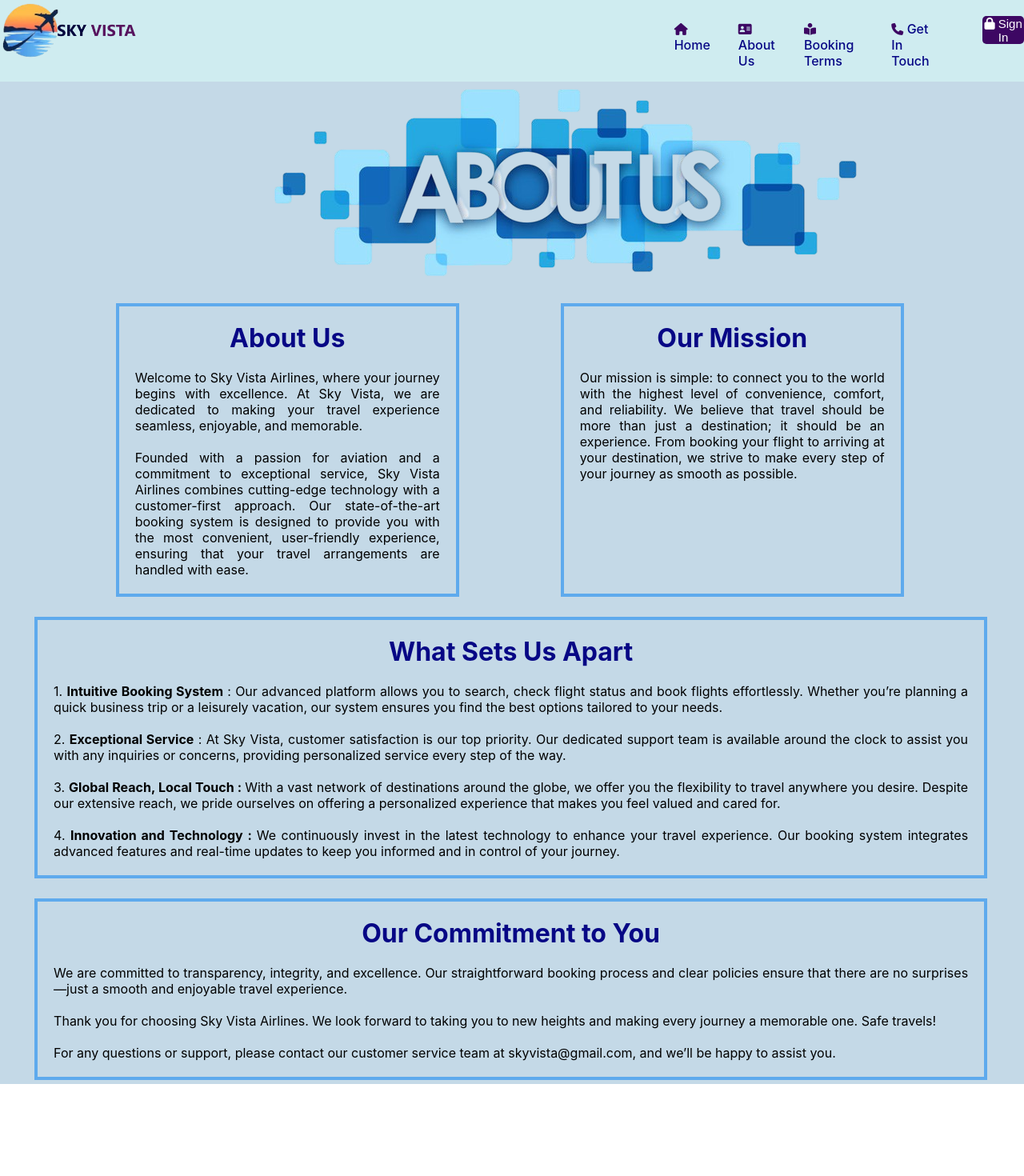
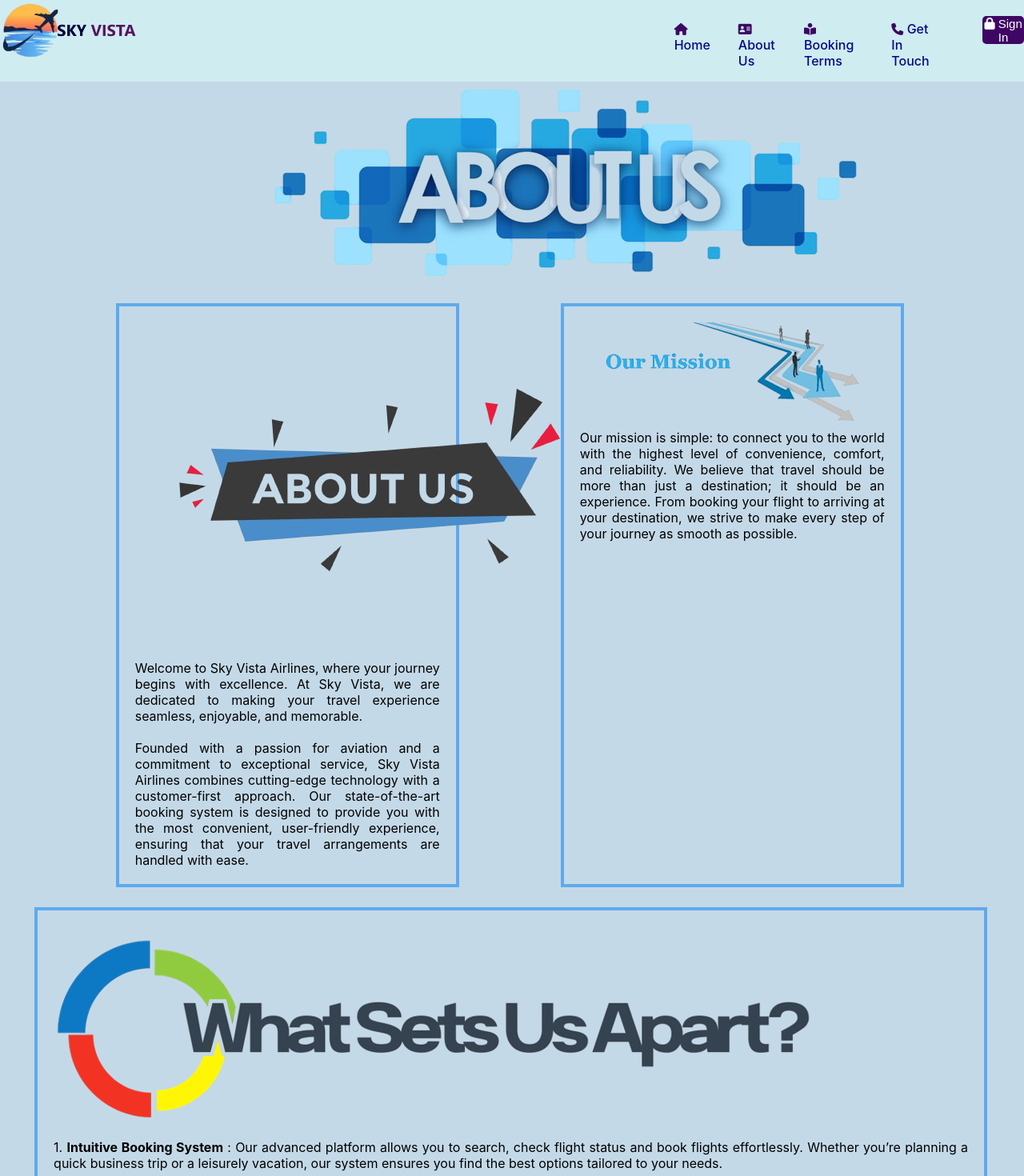
Before and after one commit to SakshiRastogi1302/Flight-Tracking-Application, a React (Create React App) app in the folder Frontend/: page /about in a window 1280 px wide. Shown: the top 1470 px of the page at 80% size. Before the commit the page ends 1355 px from the top, so only its background shows below. Built offline with nearby package versions, Linux system fonts and the light colour scheme.

Commit message:
added images and removed heading

```diff
--- a/Frontend/src/components/AboutUsComponent.js
+++ b/Frontend/src/components/AboutUsComponent.js
@@ -1,6 +1,10 @@
 import React from 'react'
 import '../css/AboutUsComponent.css'
 import aboutUsLogo from '../images/about-us-logo.png'
+import aboutUsHeadingImage from '../images/about-us-heading.png'
+import ourMissionLogo from '../images/our-mission-logo.png'
+import commitmentLogo from '../images/commitment-logo.png'
+import whatSetsUsApart from '../images/what-sets-us-apart-logo.png'
 
 const AboutUsComponent = () => {
   return (
@@ -8,17 +12,20 @@ const AboutUsComponent = () => {
       <img src={aboutUsLogo} alt='About Us Logo' className='about-us-logo'></img>
       <div className='about-us-content'>
         <div className='about-us'>
-          <h1 className='about-us-heading'>About Us</h1>
-          <p>Welcome to Sky Vista Airlines, where your journey begins with excellence. At Sky Vista, we are dedicated to making your travel experience seamless, enjoyable, and memorable.</p>
-          <br></br>
-          <p>Founded with a passion for aviation and a commitment to exceptional service, Sky Vista Airlines combines cutting-edge technology with a customer-first approach. Our state-of-the-art booking system is designed to provide you with the most convenient, user-friendly experience, ensuring that your travel arrangements are handled with ease.</p>
+          <img src={aboutUsHeadingImage} alt='About Us Heading' className='about-us-heading-logo'></img>
+          <div className='about-us-text'>
+            <p>Welcome to Sky Vista Airlines, where your journey begins with excellence. At Sky Vista, we are dedicated to making your travel experience seamless, enjoyable, and memorable.</p>
+            <br></br>
+            <p>Founded with a passion for aviation and a commitment to exceptional service, Sky Vista Airlines combines cutting-edge technology with a customer-first approach. Our state-of-the-art booking system is designed to provide you with the most convenient, user-friendly experience, ensuring that your travel arrangements are handled with ease.</p>
+          </div>
         </div>
         <div className='our-mission'>
-          <h1 className='our-mission-heading'>Our Mission</h1>
+          <img src={ourMissionLogo} alt='Our Mission' className='our-mission-logo'></img>
           <p>Our mission is simple: to connect you to the world with the highest level of convenience, comfort, and reliability. We believe that travel should be more than just a destination; it should be an experience. From booking your flight to arriving at your destination, we strive to make every step of your journey as smooth as possible.</p>
         </div>
         <div className='what-sets-us-apart'>
-          <h1 className='what-sets-us-apart-heading'>What Sets Us Apart</h1>
+          {/* <h1 className='what-sets-us-apart-heading'>What Sets Us Apart</h1> */}
+          <img src={whatSetsUsApart} alt="What Set's Us Apart" className='what-sets-us-apart-logo'></img>
           <p>1. <b>Intuitive Booking System</b> : Our advanced platform allows you to search, check flight status and book flights effortlessly. Whether you’re planning a quick business trip or a leisurely vacation, our system ensures you find the best options tailored to your needs.</p>
           <br></br>
           <p>2. <b>Exceptional Service</b> : At Sky Vista, customer satisfaction is our top priority. Our dedicated support team is available around the clock to assist you with any inquiries or concerns, providing personalized service every step of the way.</p>
@@ -29,6 +36,7 @@ const AboutUsComponent = () => {
         </div>
         <div className='our-commitment'>
           <h1 className='our-commitment-heading'>Our Commitment to You</h1>
+          <img src={commitmentLogo} alt='Commitment' className='commitment-logo'></img>
           <p>We are committed to transparency, integrity, and excellence. Our straightforward booking process and clear policies ensure that there are no surprises—just a smooth and enjoyable travel experience.</p>
           <br></br>
           <p>Thank you for choosing Sky Vista Airlines. We look forward to taking you to new heights and making every journey a memorable one. Safe travels!</p>
```
